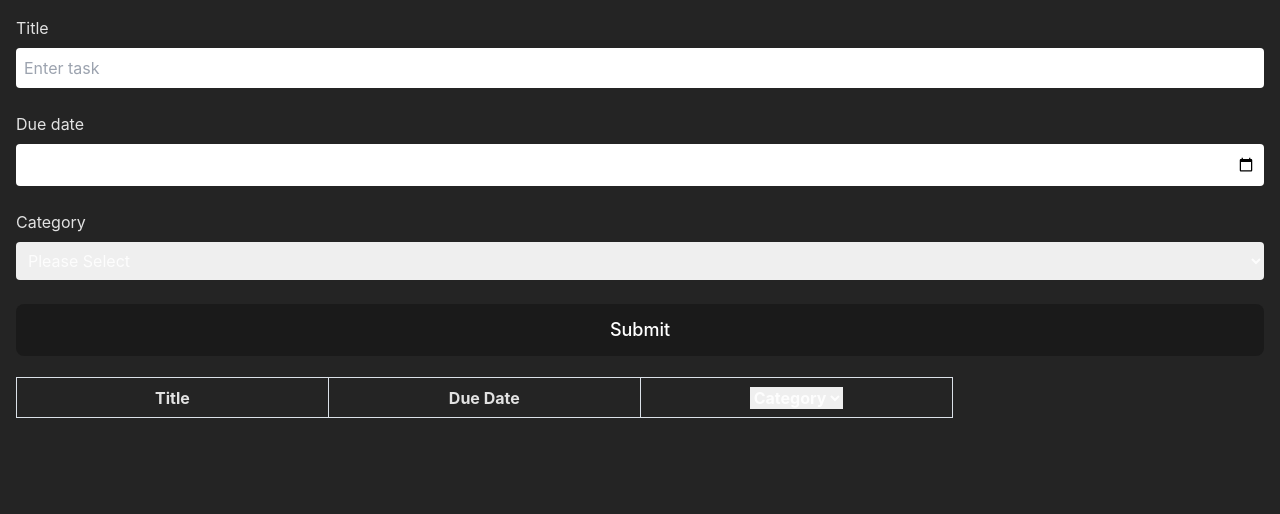
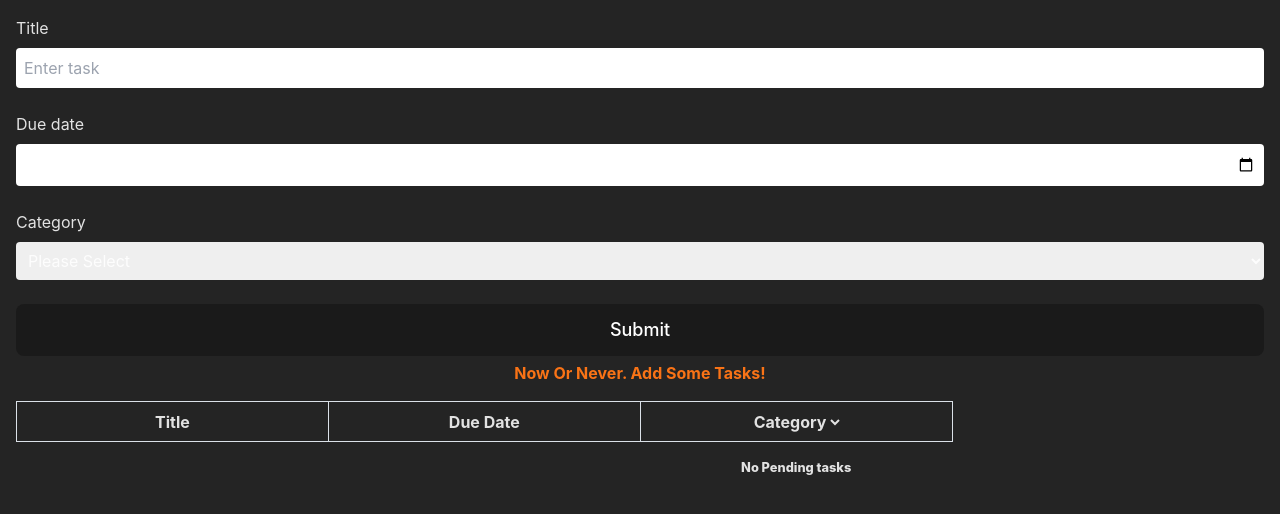
Before and after one commit to justynleung/task-manager, a React (Vite) app: page / in a window 1280 px wide. Shown: the top 514 px of the page. Built offline with nearby package versions, Linux system fonts and the light colour scheme.

Commit message:
pending small message below table drop down filter

```diff
--- a/src/components/TaskFilter.tsx
+++ b/src/components/TaskFilter.tsx
@@ -8,7 +8,10 @@ interface Props {
 
 export default function TaskFilter({ tasks, setTasks, filter }: Props) {
     const filteredTasks = tasks.filter((item) => item.category === filter)
-
+    const removeItem = (id: string) => {
+        const updatedList = tasks.filter((item) => id !== item.id)
+        setTasks(updatedList)
+    }
     const tasksList = filteredTasks.map((item, i) => {
         return (
             <tr key={i} className="h-10">
@@ -16,7 +19,7 @@ export default function TaskFilter({ tasks, setTasks, filter }: Props) {
                 <th>{item.dueDate}</th>
                 <th>{item.category}</th>
                 {/* add delete function later */}
-                <th><button>Delete</button></th>
+                <th><button onClick={() => removeItem(item.id)}>Delete</button></th>
             </tr>
         )
     })
--- a/src/components/TaskForm.tsx
+++ b/src/components/TaskForm.tsx
@@ -5,12 +5,10 @@ import { zodResolver } from "@hookform/resolvers/zod";
 import { v4 as uuidv4 } from 'uuid';
 // Asset
 import categories from "../categories";
-import Task from "../assets/task";
 // Tailwindcss
-const inputClass = 'mx-4 my-2 rounded p-2';
-
+const inputClass = 'mx-4 my-2 rounded p-2'
 interface Props {
-    tasks: Task[]
+    tasks: object[]
     setTasks: Function
 }
 
@@ -42,8 +40,10 @@ export default function TaskForm({ tasks, setTasks }: Props) {
     const onSubmit: SubmitHandler<TaskFormData> = (e) => {
         const newId = uuidv4().split('-').join('')
         const formatDate = e.dueDate.toLocaleDateString()
-        const newList = [...tasks, { ...e, id: newId, dueDate: formatDate }]
+        const newList = [...tasks]
+        newList.push({ ...e, id: newId, dueDate: formatDate })
         setTasks(newList)
+
     }
     return (
         <>
@@ -65,6 +65,7 @@ export default function TaskForm({ tasks, setTasks }: Props) {
                     <input
                         type="date"
                         id="dueDate"
+                        max="9999-12-31"
                         {...register('dueDate')}
                         className={inputClass}
                     />
@@ -90,7 +91,8 @@ export default function TaskForm({ tasks, setTasks }: Props) {
                     )}
                     <button
                         type="submit"
-                        className="text-white focus:ring-4 focus:outline-none focus:ring-primary-300 hover:bg-emerald-500 font-medium rounded-lg text-lg px-5 py-2.5 mx-4 mt-4">Submit</button>
+                        className=" text-white bg-primary-600 hover:bg-emerald-500 font-medium rounded-lg text-lg px-5 py-2.5 mx-4 mt-4 focus:outline-lime-500">Submit</button>
+                    <div className={`flex justify-center items-center h-6 w-full font-bold ${tasks.length === 0 ? "text-orange-500" : "text-transparent"}`}><p>Now Or Never. Add Some Tasks!</p></div>
                 </form>
             </section>
         </>
--- a/src/components/TaskList.tsx
+++ b/src/components/TaskList.tsx
@@ -42,8 +42,10 @@ export default function TaskList({ tasks, setTasks }: Props) {
                     <tr className="h-10">
                         <th>Title</th>
                         <th>Due Date</th>
-                        <th><select
+                        <th className="relative">
+                            <select
                                 id="category"
+                                className="bg-transparent"
                                 onChange={(e) => renderListOrFilteredList(e.target.value)}
                             >
                                 <option value="Category">Category</option>
@@ -52,7 +54,9 @@ export default function TaskList({ tasks, setTasks }: Props) {
                                         <option key={item} value={item}>{item}</option>
                                     )
                                 })}
-                        </select></th>
+                            </select>
+                            <small className="absolute left-0 right-0 mx-auto top-14 font-extrabold ">No Pending tasks</small>
+                        </th>
                         <th></th>
                     </tr>
                 </thead>
```
Lines whose indentation alone changed are shown as unchanged.
